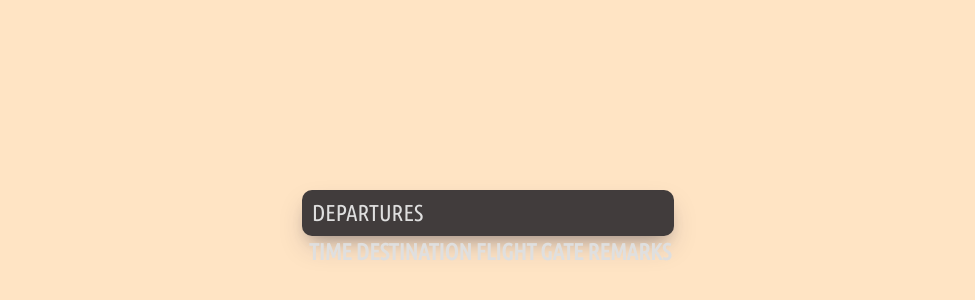
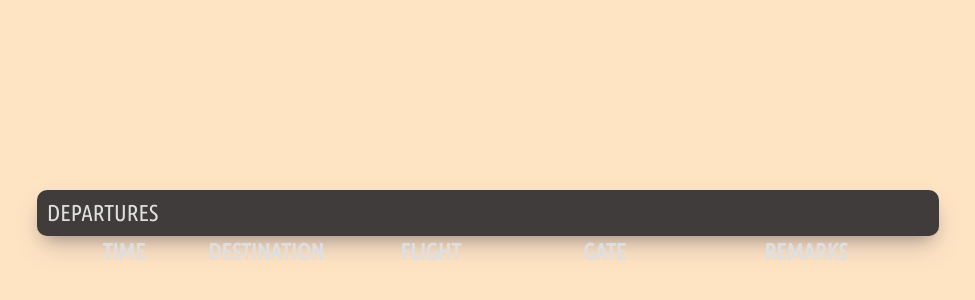
Before and after one commit to glmsr12/react-departures-board, a React (Create React App) app: page / in a window 1280 px wide. Shown: the part 178-478 px from the top of the page, without its empty margins (152-1127 px from the left). Built offline with nearby package versions, Linux system fonts and the light colour scheme; the HTML template or start-up script is replaced by a standard one.

Commit message:
"style file updated"

```diff
--- a/src/index.css
+++ b/src/index.css
@@ -14,6 +14,10 @@ body {
   background-color: bisque;
 }
 
+header {
+  padding: 10px;
+}
+
 .departures {
   background-color: rgb(65, 60, 60);
   border-radius: 10px;
@@ -21,3 +25,28 @@ body {
   box-shadow: rgba(50, 50, 93, 0.25) 0 13px 27px -5px,
     rgba(0, 0, 0, 0.3) 0px 8px 16px -8px;
 }
+
+.departures table {
+  background-color: rgb(46, 46, 46);
+  text-align: left;
+}
+
+#flight {
+  width: 205px;
+}
+
+#destination {
+  width: 700px;
+}
+
+#time {
+  width: 160px;
+}
+
+#gate {
+  width: 135px;
+}
+
+#remarks {
+  width: 260px;
+}
```
